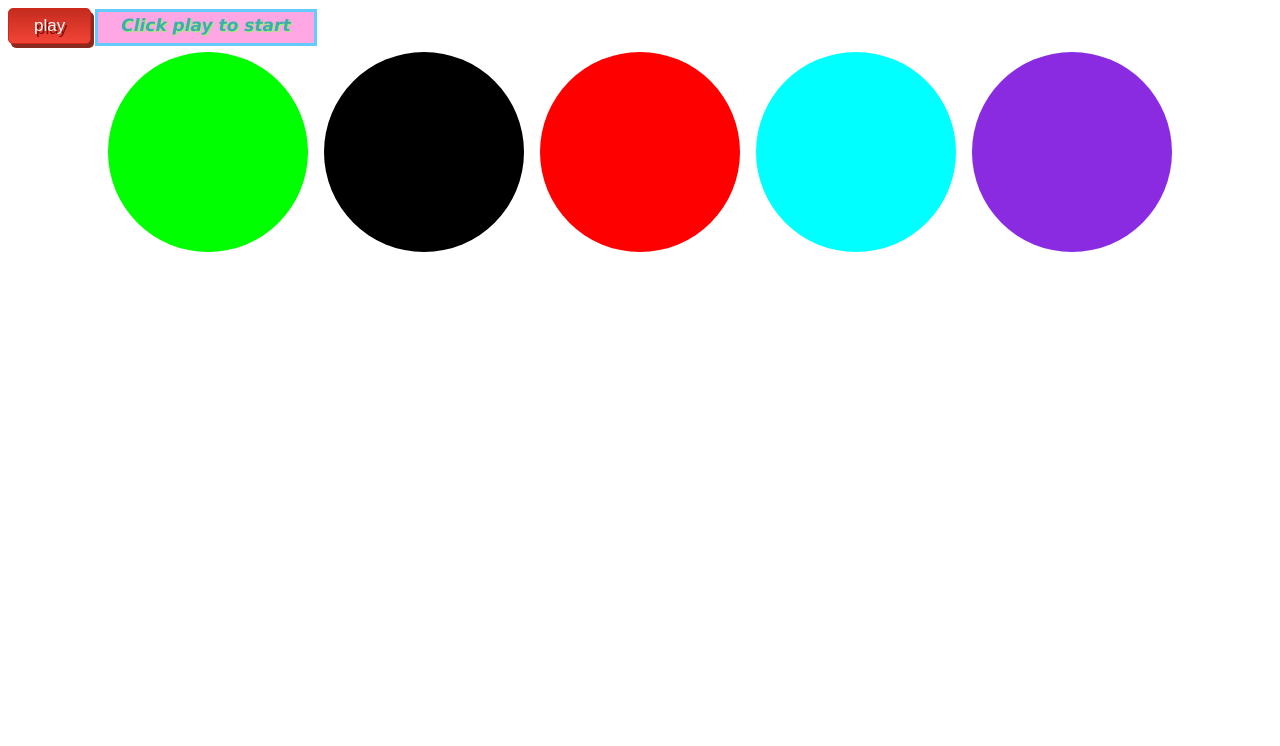
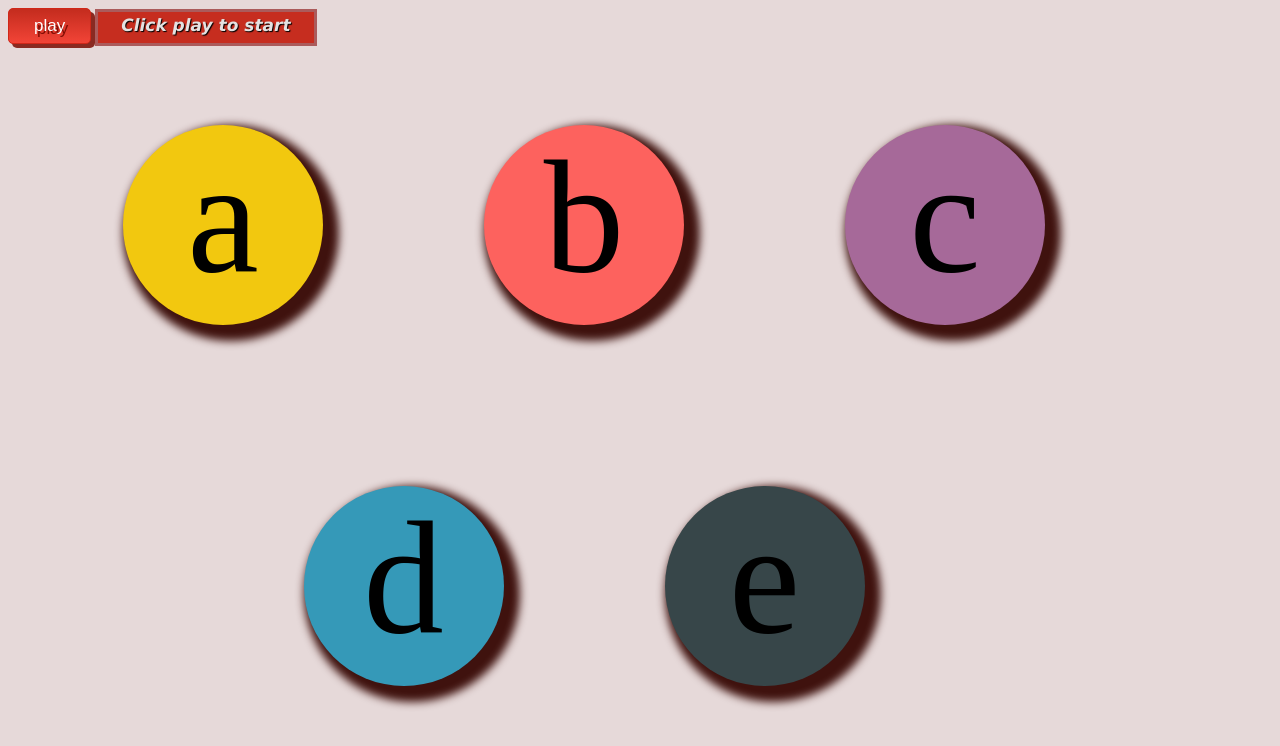
Before and after one commit to talwag/k, a plain HTML site: page simon/simon.html in a window 1280 px wide. Drawn offline with Linux system fonts and the light colour scheme.

Commit message:
change simon view

```diff
--- a/simon/jsSimon.js
+++ b/simon/jsSimon.js
@@ -48,7 +48,7 @@ function render() {
     var elContainer = document.querySelector('#container');
     var strHTML = '';
     for (var k in gSounds) {
-        strHTML += '<div class= "note" id = note-'+k+' onclick="noteClicked(\'' + k + '\')"></div>';
+        strHTML += '<div class= "note" id = note-'+k+' onclick="noteClicked(\'' + k + '\')">'+k+'</div>';
         //id = note-'+k+'
     }
     elContainer.innerHTML = strHTML;
--- a/simon/simon.html
+++ b/simon/simon.html
@@ -1,6 +1,6 @@
 <!DOCTYPE html>
 <html>
-<head lang="en">
+<head lang="he">
     <link rel="stylesheet" href="simonscss.css"/>
     <meta charset="UTF-8">
     <title></title>
--- a/simon/simonscss.css
+++ b/simon/simonscss.css
@@ -1,46 +1,68 @@
+body{
+  height: 100%;
+  width: 90%;
+  background-color: #e6d9d9;
+}
 #output {
-  text-shadow: 1px 1px 1px #89ff5e;
+  text-shadow: 1px 1px 1px black;
   font-weight: bold;
   font-style: italic;
-  color: #3EACB0;
-  background-color: #FFA6E4;
-  border: 3px solid #63CBFF;
+  color: #e4e2e2;
+  background-color: #c62d1f;
+  border: 3px solid #ab5b5b;
   font-size: 17px;
   font-family: verdana;
-  padding: 3px 23px 8px 23px; }
+  padding: 3px 23px 8px 23px;
+ }
 
 #container {
   display: flex;
   justify-content: center;
   align-content: flex-start;
-  flex-flow: row wrap; }
+  flex-flow: row wrap;
+}
 
 .note {
+  text-align: center;
+  font-size: 161px;
+  box-shadow: 8px 8px 8px 8px #3f120e;
   width: 200px;
   height: 200px;
   border-radius: 1000px;
-  margin: 0.5em; }
+  margin: 0.5em;
+}
+
+.playing{
+  opacity: 0.8;
+  box-shadow: 3px 3px 3px 3px #3f120e;
+}
 
 #note-a {
-  background-color: #00ff00; }
+  background-color: #f2c80f;
+}
 
 #note-b {
-  background-color: #000000; }
+  background-color: #fd625e;
+}
 
 #note-c {
-  background-color: #ff0000; }
+  background-color: #a66999;
+}
 
 #note-d {
-  background-color: aqua; }
+  background-color: #3599b8;
+}
 
 #note-e {
-  background-color: blueviolet; }
+  background-color: #374649;
+}
 
 .playing {
-  opacity: 0.1; }
+  /* opacity: 0.1;  */
+}
 
 button {
-  box-shadow: 3px 4px 0px 0px #8a2a21;
+  box-shadow: 4px 4px 0px 0px #8a2a21;
   background: -ms-linear-gradient(top, #c62d1f 5%, #f24437 100%);
   background: linear-gradient(to bottom, #c62d1f 5%, #f24437 100%);
   background-color: #c62d1f;
@@ -51,10 +73,16 @@ button {
   font-family: Arial;
   font-size: 17px;
   padding: 7px 25px;
-  text-shadow: 2px 3px 0px #810e05; }
+  text-shadow: 3px 3px 0px #810e05;
+}
 
 button:hover {
   background: -ms-linear-gradient(top, #f24437 5%, #c62d1f 100%);
-  background: linear-gradient(to bottom, #f24437 5%, #c62d1f 100%); }
+  background: linear-gradient(to bottom, #f24437 5%, #c62d1f 100%);
+}
 
-/*# sourceMappingURL=simonscss.css.map */
+button:active{
+  outline: none;
+  box-shadow: 2px 2px 0px 0px #8a2a21;
+  transform: translateY(4px);
+}
--- a/simon/simonscss.scss
+++ /dev/null
@@ -1,79 +0,0 @@
-#output{
-  text-shadow:1px 1px 1px rgba(137,255,94,1);
-  font-weight:bold;
-  font-style:italic;
-  color:#3EACB0;
-  background-color:#FFA6E4;
-  border: 3px solid #63CBFF;
-  font-size:17px;
-//  text-align:left;
-  font-family:verdana;
-  padding: 3px 23px 8px 23px;
-}
-#container{
-  display: flex;
-  justify-content: center;
-  align-content: flex-start;
-  flex-flow: row wrap;
-}
-.note {
-  width: 200px;
-  height: 200px;
-  border-radius: 1000px;
-  margin: 0.5em;
-}
-#note-a{
-  background-color: #00ff00;
-}
-#note-b{
-  background-color: #000000;
-}
-#note-c{
-  background-color: #ff0000;
-}
-#note-d{
-  background-color: aqua;
-}
-#note-e{
-  background-color: blueviolet;
-}
-.playing{
-//darken($color, $amount)
-
-opacity: 0.1;
-}
-button{
-//    -moz-box-shadow: 3px 4px 0px 0px #8a2a21;
-//    -webkit-box-shadow: 3px 4px 0px 0px #8a2a21;
-    box-shadow: 3px 4px 0px 0px #8a2a21;
-//    background:-webkit-gradient(linear, left top, left bottom, color-stop(0.05, #c62d1f), color-stop(1, #f24437));
-//    background:-moz-linear-gradient(top, #c62d1f 5%, #f24437 100%);
-//    background:-webkit-linear-gradient(top, #c62d1f 5%, #f24437 100%);
-//    background:-o-linear-gradient(top, #c62d1f 5%, #f24437 100%);
-    background:-ms-linear-gradient(top, #c62d1f 5%, #f24437 100%);
-    background:linear-gradient(to bottom, #c62d1f 5%, #f24437 100%);
-//    filter:progid:DXImageTransform.Microsoft.gradient(startColorstr='#c62d1f', endColorstr='#f24437',GradientType=0);
-    background-color:#c62d1f;
-//    -moz-border-radius:18px;
-//    -webkit-border-radius:18px;
-    border-radius:5px;
-    border:1px solid #d02718;
-//    display:inline-block;
-    cursor:pointer;
-    color:#ffffff;
-    font-family:Arial;
-    font-size:17px;
-    padding:7px 25px;
-//    text-decoration:none;
-    text-shadow:2px 3px 0px #810e05;
-  }
-  button:hover {
-//    background:-webkit-gradient(linear, left top, left bottom, color-stop(0.05, #f24437), color-stop(1, #c62d1f));
-//    background:-moz-linear-gradient(top, #f24437 5%, #c62d1f 100%);
-//    background:-webkit-linear-gradient(top, #f24437 5%, #c62d1f 100%);
-//    background:-o-linear-gradient(top, #f24437 5%, #c62d1f 100%);
-    background:-ms-linear-gradient(top, #f24437 5%, #c62d1f 100%);
-    background:linear-gradient(to bottom, #f24437 5%, #c62d1f 100%);
-//    filter:progid:DXImageTransform.Microsoft.gradient(startColorstr='#f24437', endColorstr='#c62d1f',GradientType=0);
-//    background-color:#f24437;
-  }
```
Also changed, not shown: index.html (+0 -6 lines).
